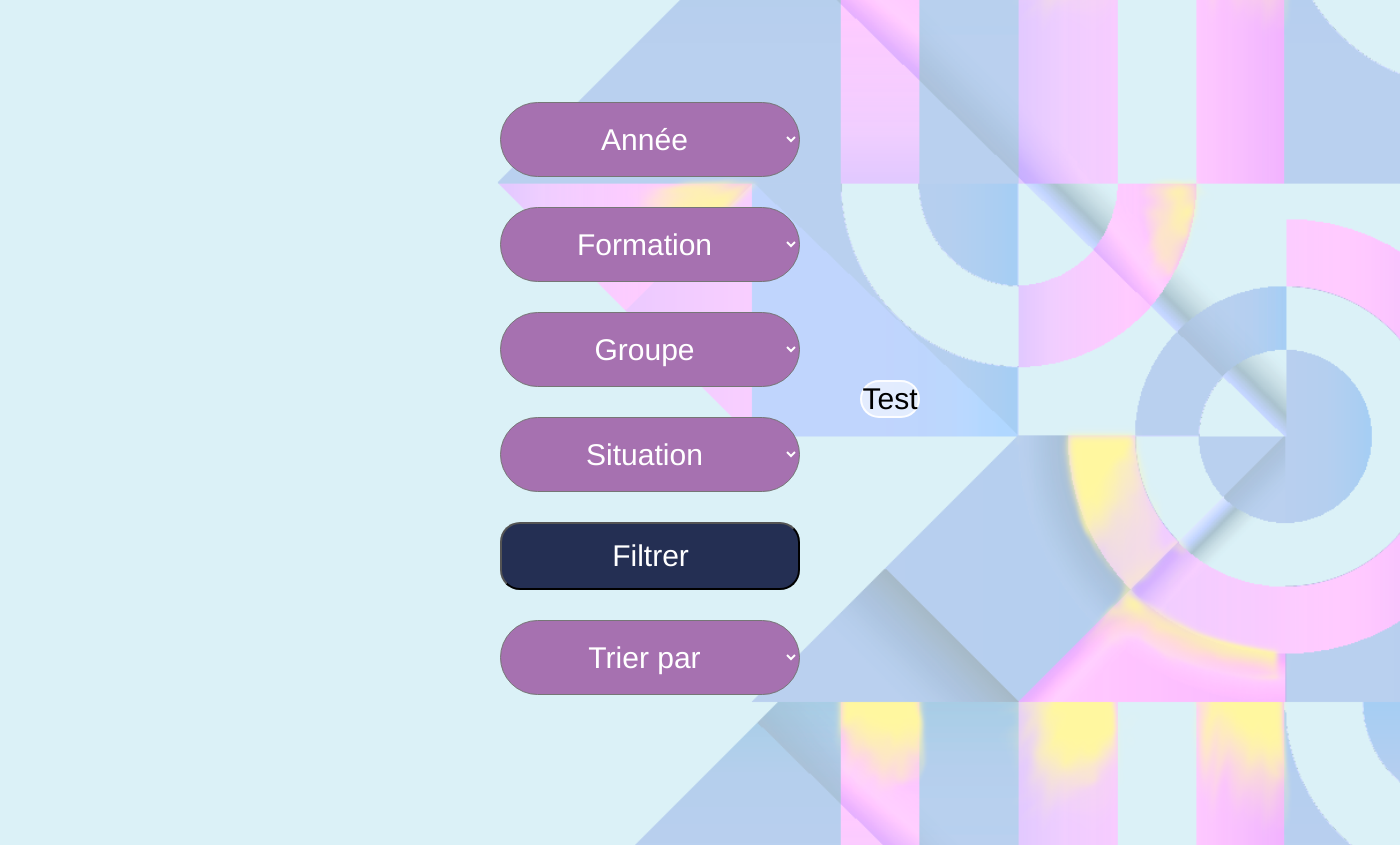
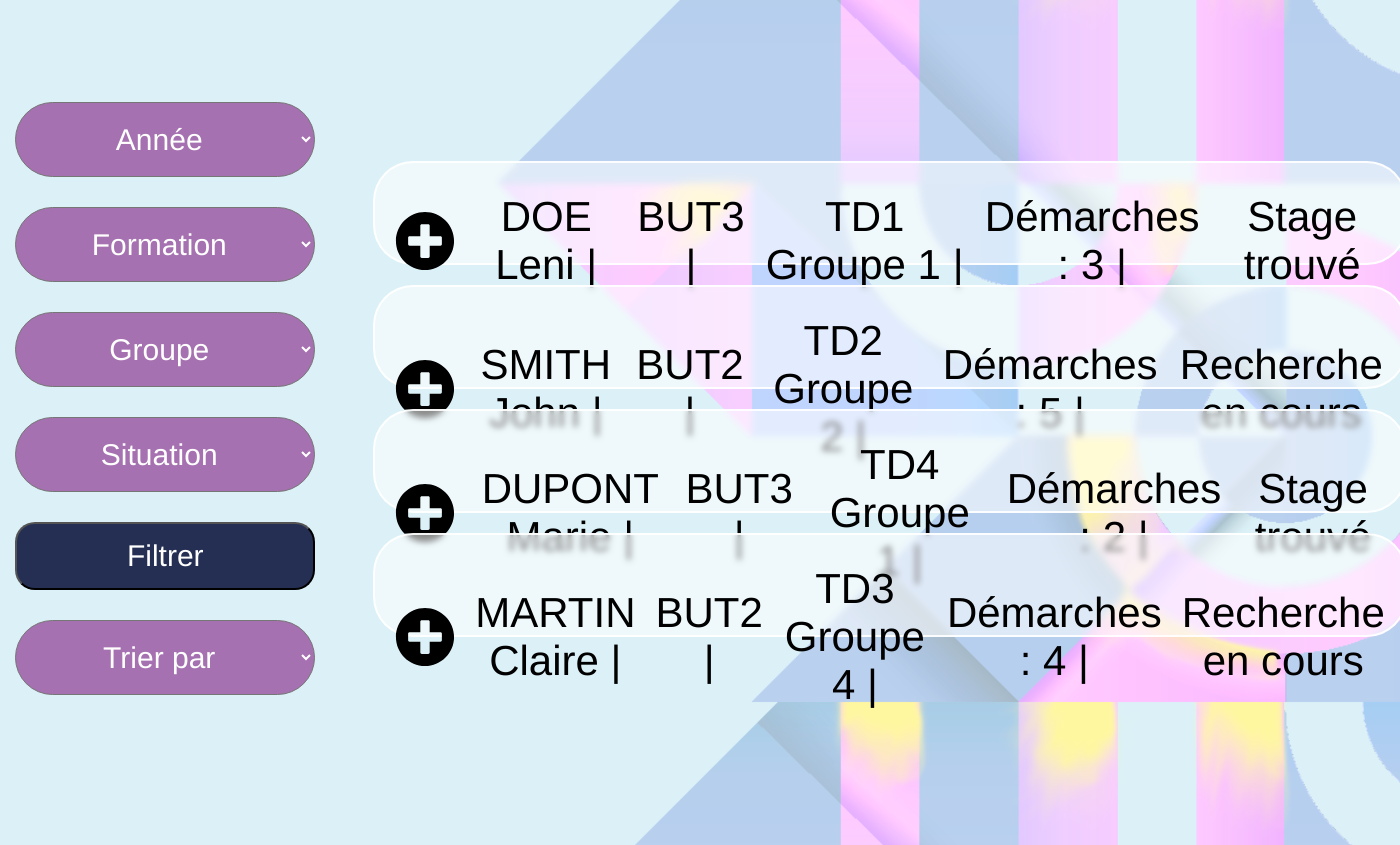
Before and after one commit to KDeJesusPinto/SAE-3.01c-Projet-FI, a Flask app: a page that uses appSoutenance/templates/admin/lst_etudiants_admin.html in a window 1400 px wide. Shown: the part 98-943 px from the top of the page. Run offline with Flask 3, Linux system fonts and the light colour scheme; some web fonts are replaced.

Commit message:
début liste étudiant

```diff
--- a/appSoutenance/static/styles_pages.css
+++ b/appSoutenance/static/styles_pages.css
@@ -339,6 +339,30 @@ div#filtre_admin{
     justify-content: center;
 }
 
+div#boite{
+    display: flex;
+    align-items: center;
+    justify-content: center;
+    padding: 50px;
+    margin: 30px;
+    width: 500px;
+    height: 350px;
+}
+
+div#contenu_admin {
+    align-items: center;
+    font-size: 1em;
+}
+
+div#liste_etu{
+    width: 100%;
+    height: 100px;
+}
+
+div#contenu_admin {
+    align-items: center;
+    font-size: 1em;
+}
 
 aside#filtre_liste_admin{
     align-items: center;
@@ -389,17 +413,10 @@ button#filtrer{
     display: block;
 }
 
-
-div#boite{
-    display: flex;
-    align-items: center;
-    justify-content: center;
-    padding: 50px;
-    margin: 30px;
-    width: 500px;
-    height: 350px;
+#texte_admin button{
+    margin-top: 15px;
+    font-size: 0.5em;
 }
-
 
 h1#donnees_eleves, h1#donnees_professeurs {
     white-space: nowrap;
@@ -413,14 +430,8 @@ p#texte_admin {
     margin-top: 20px;
 }
 
-
-#texte_admin button{
-    margin-top: 15px;
-    font-size: 0.5em;
+p#nom_prenom_etudiant, p#formation_etudiant , p#groupe_etudiant, p#demarches_etudiant, p#situation_etudiant {
+    font-size: 1.4em;
+    font-family: "Arimo", sans-serif;
+    margin: 10px 0;
 }
-
-
-div#contenu_admin {
-    align-items: center;
-    font-size: 1em;
-}
--- a/appSoutenance/templates/admin/lst_etudiants_admin.html
+++ b/appSoutenance/templates/admin/lst_etudiants_admin.html
@@ -36,7 +36,19 @@
         </aside>
 
         <div class="boite_verticale">
-            <div class="glass"><p>Test</p></div>
+            {% for (id, infos) in lst_etu.items() %}
+            <div class="glass" id="liste_etu">
+                <div class="boite_horizontale info-grid">
+                    <i class="fas fa-plus-circle grande_icone"></i>
+                    <p id="nom_prenom_etudiant">{{ infos[0] }} {{ infos[1] }} |</p>
+                    <p id="formation_etudiant"> {{ infos[2] }} |</p>
+                    <p id="groupe_etudiant"> {{ infos[3] }} |</p>
+                    <p id="demarches_etudiant">Démarches : {{ infos[4] }} |</p>
+                    <p id="situation_etudiant"> {{ "Stage trouvé" if infos[5] else "Recherche en cours" }}</p>
+                </div>
+            </div>
+            {% endfor %}
         </div>
+
     </div>
 {% endblock %}
--- a/appSoutenance/views.py
+++ b/appSoutenance/views.py
@@ -96,7 +96,13 @@ def liste_ens_admin():
 
 @app.route('/admin/liste+etudiants/')
 def liste_etu_admin():
-    return render_template("admin/lst_etudiants_admin.html", accueil="accueil_admin", title="Liste etudiants")
+    lst_etu = {
+        1: ["DOE", "Leni", "BUT3", "TD1 Groupe 1", 3, True],
+        2: ["SMITH", "John", "BUT2", "TD2 Groupe 2", 5, False],
+        3: ["DUPONT", "Marie", "BUT3", "TD4 Groupe 1", 2, True],
+        4: ["MARTIN", "Claire", "BUT2", "TD3 Groupe 4", 4, False]
+    }
+    return render_template("admin/lst_etudiants_admin.html", accueil="accueil_admin", title="Liste etudiants", lst_etu=lst_etu)
 
 if __name__== "__main__":
     app.run()
```
